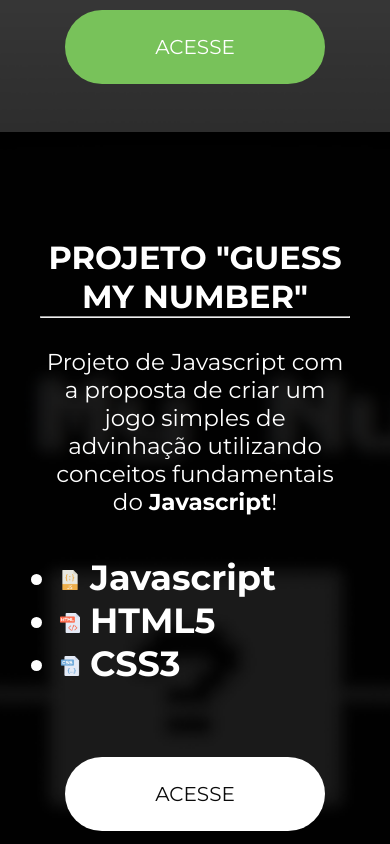
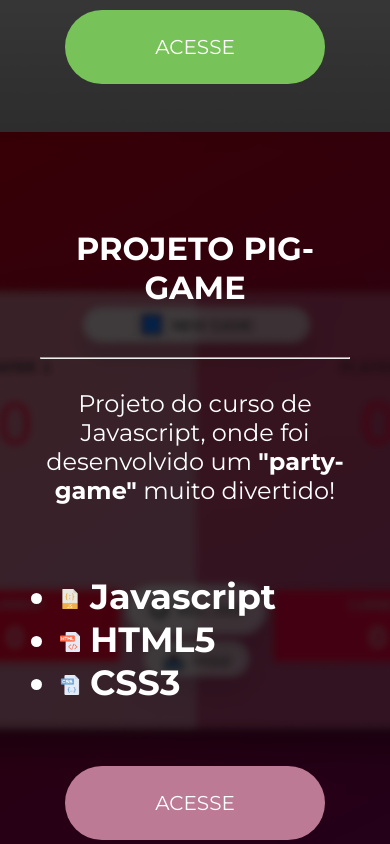
Before and after one commit to MeJohnGabriel/Portifolio-2025, a plain HTML site: page projetos.html in a window 390 px wide. Shown: the part 1460-2304 px from the top of the page. Drawn offline with nearby package versions, Linux system fonts and the light colour scheme.

Commit message:
inserindo + 1 projeto!

```diff
--- a/estilos/projetos-medias.css
+++ b/estilos/projetos-medias.css
@@ -231,6 +231,36 @@
     padding: 30px 120px;
     /* font-weight: bold; */
   }
+  /*pig-game  */
+  section.pig-container {
+    width: 100%;
+    /* align-self: flex-end; */
+    display: flex;
+    flex-flow: column wrap;
+    justify-content: space-evenly;
+    height: 750px;
+    padding: 10px;
+  }
+  div.pig-content {
+    width: 100%;
+  }
+
+  div.pig-content > ul {
+    margin-left: 20px;
+  }
+
+  div.pig-content > h1 {
+    font-size: 2em;
+  }
+  div.pig-button > a {
+    padding: 25px 90px;
+    font-size: 20px;
+  }
+
+  div.pig-button > a:hover {
+    padding: 30px 120px;
+    /* font-weight: bold; */
+  }
   /* GUESS */
   section.guess-container {
     width: 100%;
--- a/estilos/projetos.css
+++ b/estilos/projetos.css
@@ -120,6 +120,15 @@ section.android-container {
   align-items: center;
 }
 
+img.html-icon {
+  width: 20px;
+  margin-right: 10px;
+}
+img.css-icon {
+  margin-right: 10px;
+  width: 20px;
+}
+
 div.android-content {
   padding: 30px;
   color: white;
@@ -144,19 +153,6 @@ div.android-content > ul {
   font-weight: bolder;
 }
 
-img.html-icon {
-  width: 20px;
-  margin-right: 10px;
-}
-img.css-icon {
-  margin-right: 10px;
-  width: 20px;
-}
-
-/* div.android-content li {
-  list-style-type: none;
-} */
-
 div.android-button > a {
   background-color: #78c25a;
   padding: 50px 200px;
@@ -170,6 +166,64 @@ div.android-button > a {
 div.android-button > a:hover {
   background-color: white;
   color: #78c25a;
+  padding: 55px 210px;
+}
+/*pig game  */
+section.pig-container {
+  /* background */
+  /* border-radius: 100px 0px 0px 100px; */
+  background-image: url(../images/images-projetos/projeto-pig.png);
+  background-repeat: no-repeat;
+  background-size: cover;
+  background-position: center;
+  background-attachment: fixed;
+  width: 100%;
+  /* align-self: flex-end; */
+  height: 600px;
+  /* ORGANIZANDO */
+  display: flex;
+  flex-flow: row nowrap;
+  justify-content: space-evenly;
+  align-items: center;
+}
+
+div.pig-content {
+  padding: 30px;
+  color: white;
+  width: 40vw;
+}
+
+div.pig-content > h1 {
+  font-size: 3.5em;
+  text-align: center;
+  margin-bottom: 50px;
+}
+
+div.pig-content > p {
+  font-size: 24px;
+  margin-top: 30px;
+  margin-bottom: 70px;
+  text-align: center;
+}
+
+div.pig-content > ul {
+  font-size: 35px;
+  font-weight: bolder;
+}
+
+div.pig-button > a {
+  background-color: #bc7a95;
+  padding: 50px 200px;
+  border-radius: 90px;
+  text-decoration: none;
+  color: white;
+  text-align: center;
+  font-size: 50px;
+  transition: 0.3s;
+}
+div.pig-button > a:hover {
+  background-color: white;
+  color: #bc7a95;
   padding: 55px 210px;
 }
 
--- a/projetos.html
+++ b/projetos.html
@@ -47,6 +47,24 @@
         </div>
         <div class="android-button">
           <a target="_blank" href="https://mejohngabriel.github.io/Projeto-Android/">ACESSE</a>
+        </div>
+      </section>
+      <section class="pig-container">
+        <div class="pig-content">
+          <h1>PROJETO PIG-GAME</h1>
+          <hr class="hr-pig" />
+          <p>
+            Projeto do curso de Javascript, onde foi desenvolvido um <strong>"party-game"</strong> muito divertido!
+          </p>
+          <ul>
+            <li><img class="html-icon" src="images/icones-myskills/java-script.png" alt="">Javascript</img></li>
+
+            <li><img class="html-icon" src="images/icones-myskills/html-5.png" alt="">HTML5</img></li>
+            <li><img class="css-icon"  src="images/icones-myskills/css-3.png" alt="">CSS3</img></li>
+          </ul>
+        </div>
+        <div class="pig-button">
+          <a target="_blank" href="http://127.0.0.1:5502/index.html">ACESSE</a>
         </div>
       </section>
       <section class="guess-container">
```
Also changed, not shown: images/images-projetos/projeto-pig.png (added).
